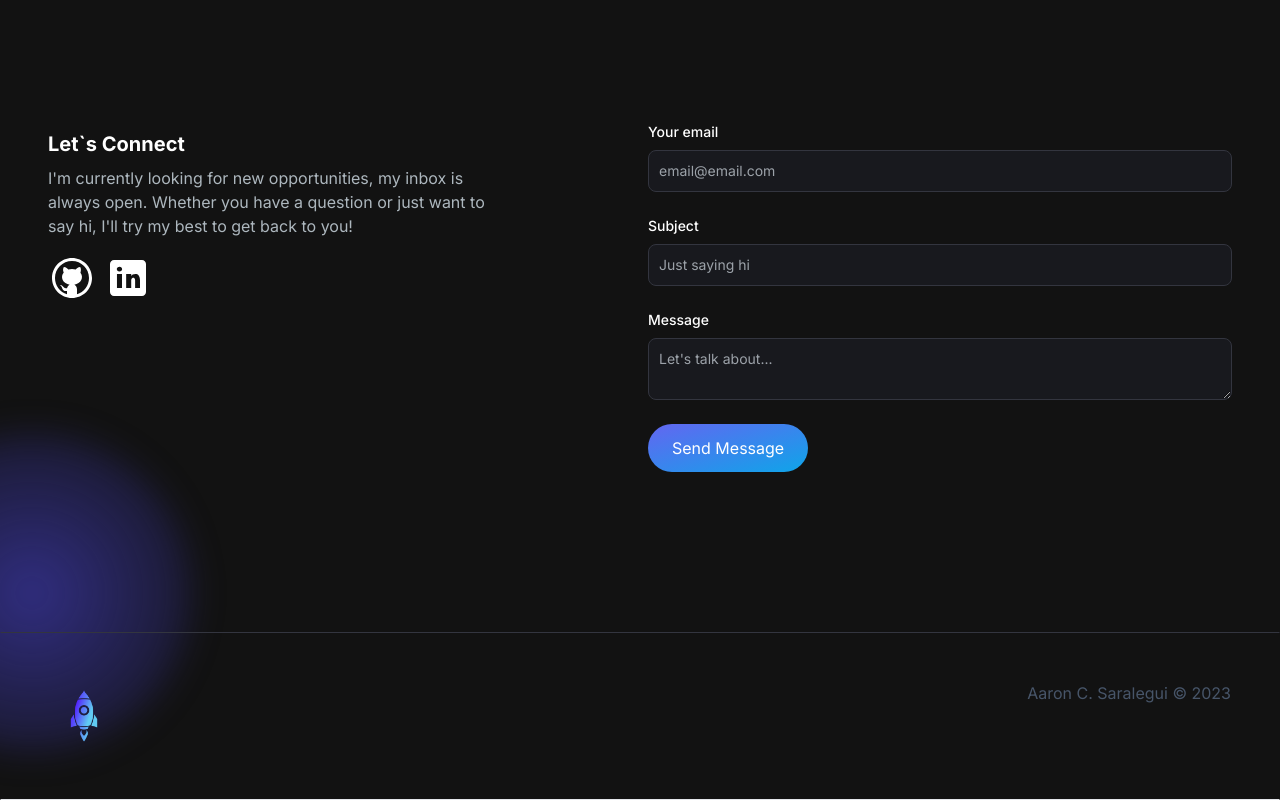
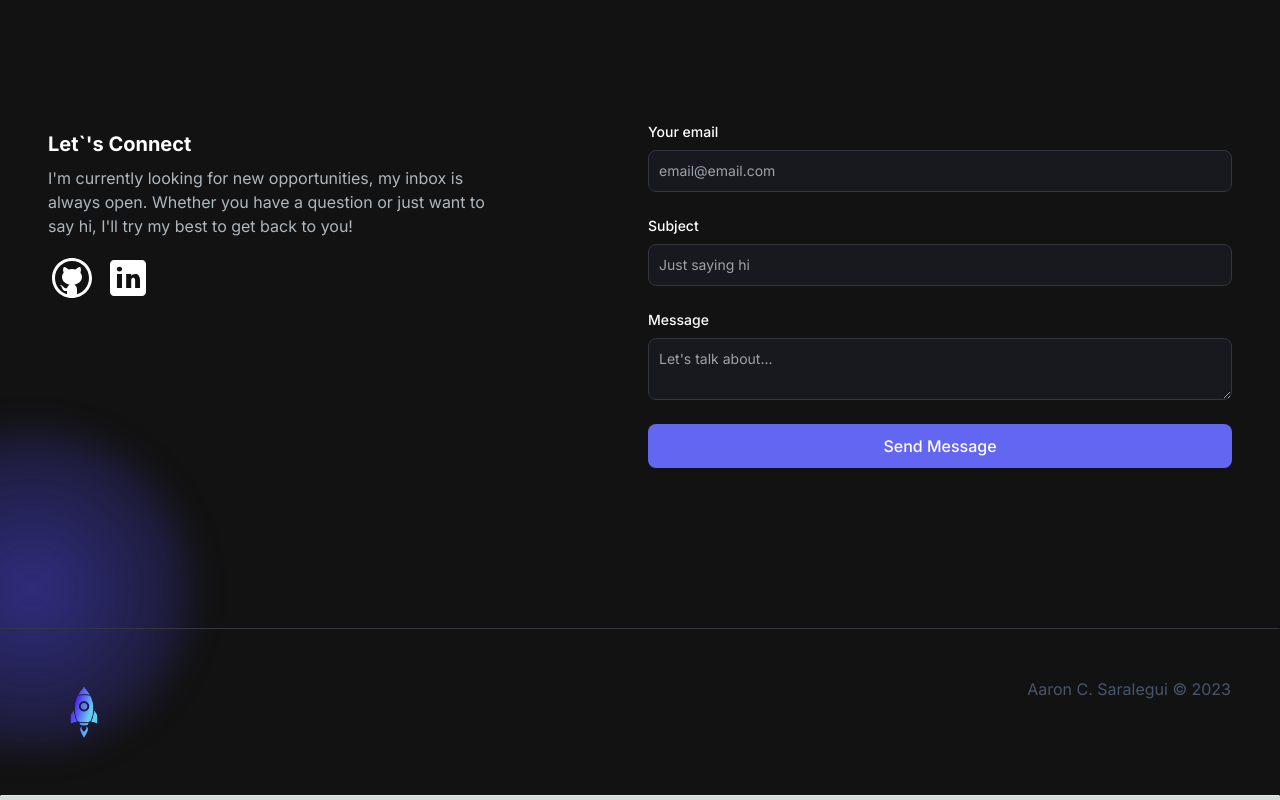
Before and after one commit to acsaralegui/portfolio-2023, a Next.js app: page / in a window 1280 px wide. Shown: the part 2420-3220 px from the top of the page. Built offline with nearby package versions, Linux system fonts and the light colour scheme.

Commit message:
fix emailSection

```diff
--- a/app/components/EmailSection.jsx
+++ b/app/components/EmailSection.jsx
@@ -4,37 +4,37 @@ import GithubIcon from "../../public/github-icon.svg";
 import LinkedinIcon from "../../public/linkedin-icon.svg";
 import Link from "next/link";
 import Image from "next/image";
-import { json } from "react-router-dom";
 
 const EmailSection = () => {
   const [emailSubmitted, setEmailSubmitted] = useState(false);
+
   const handleSubmit = async (e) => {
     e.preventDefault();
-    const data ={
+    const data = {
       email: e.target.email.value,
       subject: e.target.subject.value,
       message: e.target.message.value,
-    }
+    };
     const JSONdata = JSON.stringify(data);
     const endpoint = "/api/send";
 
-    //Form the request for sending data to server.
+    // Form the request for sending data to the server.
     const options = {
       // The method is POST because we are sending data.
-      method: 'POST',
-      // Tell server we're sending JSON.
+      method: "POST",
+      // Tell the server we're sending JSON.
       headers: {
-        'content-Type': 'application/json',
+        "Content-Type": "application/json",
       },
       // Body of the request is the JSON data we created above.
       body: JSONdata,
-    }
+    };
 
     const response = await fetch(endpoint, options);
     const resData = await response.json();
 
-    if (response.status === 200){
-      console.Log ( "Message sent.");
+    if (response.status === 200) {
+      console.log("Message sent.");
       setEmailSubmitted(true);
     }
   };
@@ -47,7 +47,7 @@ const EmailSection = () => {
       <div className="bg-[radial-gradient(ellipse_at_center,_var(--tw-gradient-stops))] from-primary-900 to-transparent rounded-full h-80 w-80 z-0 blur-lg absolute top-3/4 -left-4 transform -translate-x-1/2 -translate-1/2"></div>
       <div className="z-10">
         <h5 className="text-xl font-bold text-white my-2">
-          Let`s Connect
+          Let`&apos;s Connect
         </h5>
         <p className="text-[#ADB7BE] mb-4 max-w-md">
           {" "}
@@ -64,7 +64,12 @@ const EmailSection = () => {
           </Link>
         </div>
       </div>
-      <div className="z-10">
+      <div>
+        {emailSubmitted ? (
+          <p className="text-green-500 text-sm mt-2">
+            Email sent successfully!
+          </p>
+        ) : (
           <form className="flex flex-col" onSubmit={handleSubmit}>
             <div className="mb-6">
               <label
@@ -74,6 +79,7 @@ const EmailSection = () => {
                 Your email
               </label>
               <input
+                name="email"
                 type="email"
                 id="email"
                 required
@@ -100,7 +106,8 @@ const EmailSection = () => {
             <div className="mb-6">
               <label
                 htmlFor="message"
-              className="text-white block text-sm mb-2 font-medium">
+                className="text-white block text-sm mb-2 font-medium"
+              >
                 Message
               </label>
               <textarea
@@ -110,18 +117,14 @@ const EmailSection = () => {
                 placeholder="Let's talk about..."
               />
             </div>
-          <button type="submit" className="px-6 py-3 w-full sm:w-fit rounded-full mr-4 bg-gradient-to-br from-primary-500 to-secondary-500 hover:bg-slate-200 text-white">
+            <button
+              type="submit"
+              className="bg-primary-500 hover:bg-primary-600 text-white font-medium py-2.5 px-5 rounded-lg w-full"
+            >
               Send Message
             </button>
-          {
-           emailSubmitted && (
-            <p className="text-green-500 text-sm mt-2">
-              Email sent successfully!
-            </p>
-           )
-
-          }
           </form>
+        )}
       </div>
     </section>
   );
```
Also changed, not shown: 2 other files (tests, documents, lock files or other folders). Lines whose indentation alone changed are shown as unchanged.
